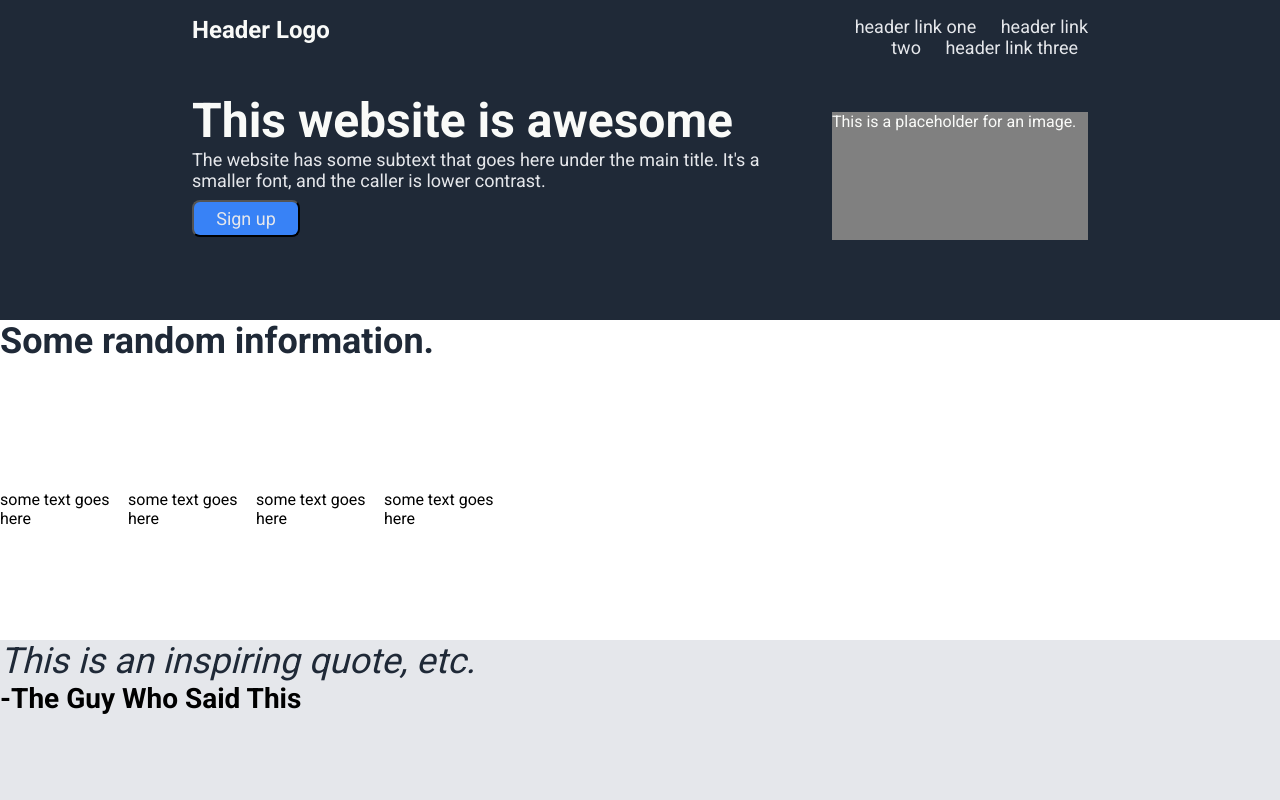
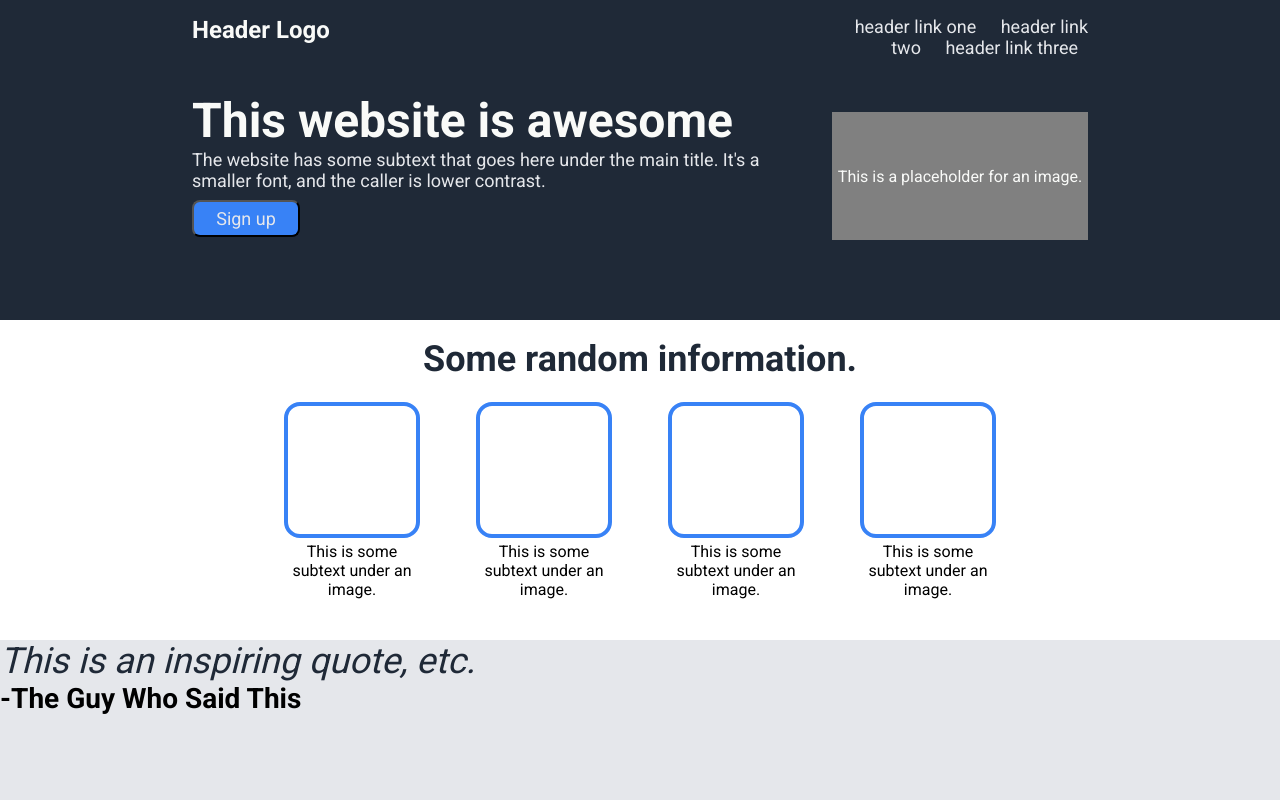
Before and after one commit to xxh296/langing-page, a plain HTML site: page index.html in a window 1280 px wide. Shown: the top 800 px of the page. Drawn offline with Linux system fonts and the light colour scheme.

Commit message:
Complete 'section'
Space all elements, per mockup provided. Fix minor bugs in 'header'.

```diff
--- a/index.html
+++ b/index.html
@@ -30,19 +30,19 @@
             <div class="squares-holder">
                 <div class="placeholder-card">
                     <div class="image-square"></div>
-                    <div class="caption">some text goes here</div>
+                    <div class="caption">This is some subtext under an image.</div>
                 </div>
                 <div class="placeholder-card">
                     <div class="image-square"></div>
-                    <div class="caption">some text goes here</div>
+                    <div class="caption">This is some subtext under an image.</div>
                 </div>
                 <div class="placeholder-card">
                     <div class="image-square"></div>
-                    <div class="caption">some text goes here</div>
+                    <div class="caption">This is some subtext under an image.</div>
                 </div>
                 <div class="placeholder-card">
                     <div class="image-square"></div>
-                    <div class="caption">some text goes here</div>
+                    <div class="caption">This is some subtext under an image.</div>
                 </div>
             </div>
         </div>
--- a/style.css
+++ b/style.css
@@ -26,7 +26,7 @@ header {
 
 .header-left,
 .header-right {
-    height: 20em;
+    height: 16em;
     display: flex;
     flex-direction: column;
     flex: 1;
@@ -84,6 +84,10 @@ button {
     height: 8em;
     width: auto;
     background-color: gray;
+    display: flex;
+    align-items: center;
+    justify-content: center;
+
 }
 
 footer {
@@ -96,33 +100,38 @@ footer {
     height: 20em;
     display: flex;
     flex-direction: column;
+    align-items: center;
 }
 
 .section1 h1 {
     font-size: 36px;
     font-weight: 900;
     color: #1f2937;
+    margin: 0.5em 0;
 }
 
 .squares-holder {
     display: flex;
-    flex: 1;
 }
 
 .placeholder-card {
     height: 10em;
     width: 10em;
+    margin: 0.5em 2em;
 }
 
 .image-square {
     height: 8em;
     width: 8em;
-    /* TODO: round corners */
+    outline: #3882f6 4px solid;
+    border-radius: 12px;
+    margin-bottom: 8px;
 }
 
 .placeholder-card {
     height: 2em;
     width: 8em;
+    text-align: center;
 }
 
 .section2 {
```
Also changed, not shown: 1 other file.
